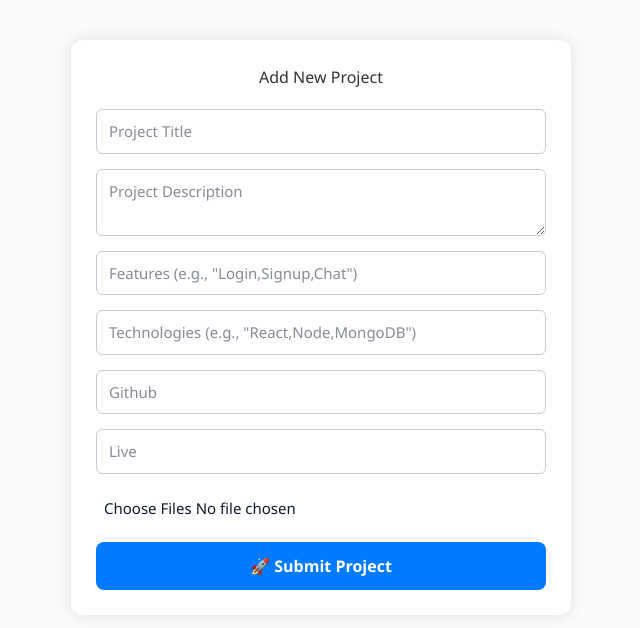
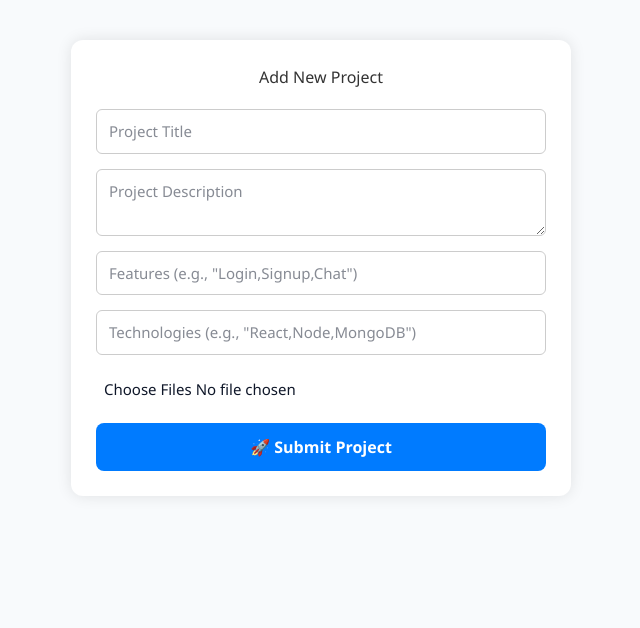
Before and after one commit to Ishaansyal595/portfolio-website, a React (Vite) app in the folder frontend/: page /add-project in a window 1280 px wide. Shown: the top 628 px of the page, without its empty margins (319-959 px from the left). Built offline with nearby package versions, Linux system fonts and the light colour scheme.

Commit message:
🌐 Update add project page

```diff
--- a/frontend/src/components/AddProject.jsx
+++ b/frontend/src/components/AddProject.jsx
@@ -10,8 +10,6 @@ const AddProjectForm = () => {
     description: "",
     features: "",
     technology: "",
-    github: "",
-    live: "",
     images: [],
   });
 
@@ -29,8 +27,6 @@ const AddProjectForm = () => {
     const data = new FormData();
     data.append("title", formData.title);
     data.append("description", formData.description);
-    data.append("github", formData.github);
-    data.append("live", formData.live);
     data.append("features", JSON.stringify(formData.features.split(",")));
     data.append("technology", JSON.stringify(formData.technology.split(",")));
 
@@ -107,23 +103,6 @@ const AddProjectForm = () => {
         />
 
         <input
-          type="text"
-          name="github"
-          placeholder="Github"
-          value={formData.github}
-          onChange={handleChange}
-          required
-        />
-        <input
-          type="text"
-          name="live"
-          placeholder="Live"
-          value={formData.live}
-          onChange={handleChange}
-          required
-        />
-
-        <input
           type="file"
           name="images"
           multiple
```
